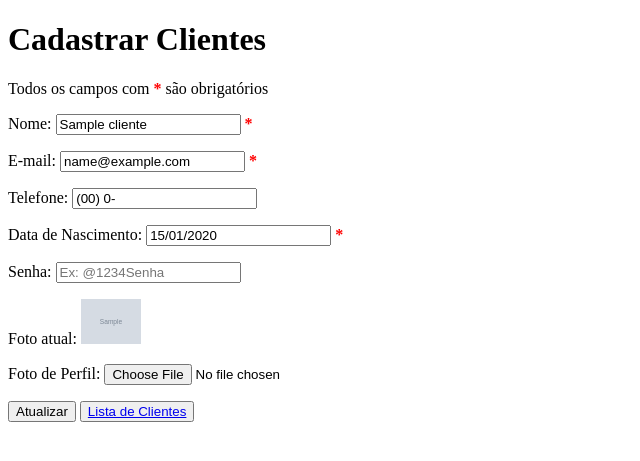
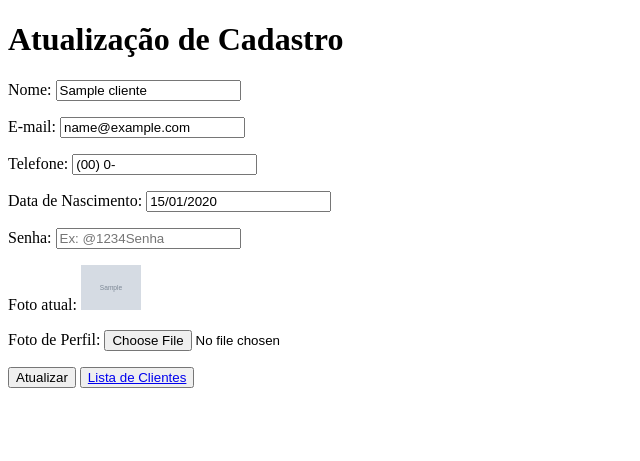
Before and after one commit to ViniciusSibin/Curso-PHP, a PHP site: page /CURSO-PHP/atualizarCadastro.php?id=1 in a window 1280 px wide. Shown: the top 461 px of the page, without its empty margins (0-640 px from the left). Run offline with PHP 8.4, Linux system fonts and the light colour scheme; tables that the repository leaves empty hold one stand-in row (values such as "Sample post"); grey boxes marked "Sample" are stand-in pictures; some libraries are stand-ins or nearby versions.

Commit message:
finalizado a atualização de cadastro com senha e foto de pergil

```diff
--- a/atualizarCadastro.php
+++ b/atualizarCadastro.php
@@ -20,15 +20,14 @@
 </head>
 <body>
     <form enctype="multipart/form-data" method="POST" action="">
-        <h1>Cadastrar Clientes</h1>
-        <p>Todos os campos com <b style='color: red;'>*</b> são obrigatórios</p>
+        <h1>Atualização de Cadastro</h1>
         <p>
             <label>Nome: </label>
-            <input value="<?php if(isset($dadosUsuario['nome'])) echo $dadosUsuario['nome'] ?>" type="text" name="nome" placeholder="Ex: Vinicius Luiz Silva Sibin"> <b style='color: red;'>*</b>
+            <input value="<?php if(isset($dadosUsuario['nome'])) echo $dadosUsuario['nome'] ?>" type="text" name="nome" placeholder="Ex: Vinicius Luiz Silva Sibin">
         </p>
         <p>
             <label>E-mail: </label>
-            <input value="<?php if(isset($dadosUsuario['email'])) echo $dadosUsuario['email'] ?>" type="text" name="email" placeholder="Ex: exemplo@gmail.com"> <b style='color: red;'>*</b>
+            <input value="<?php if(isset($dadosUsuario['email'])) echo $dadosUsuario['email'] ?>" type="text" name="email" placeholder="Ex: exemplo@gmail.com">
         </p>
         <p>
             <label>Telefone: </label>
@@ -36,7 +35,7 @@
         </p>
         <p>
             <label>Data de Nascimento: </label>
-            <input value="<?php if(isset($dadosUsuario['nascimento'])) echo visualizaNascimento($dadosUsuario['nascimento']); ?>" type="text" name="nascimento" placeholder="Ex: 21/08/1998"> <b style='color: red;'>*</b>
+            <input value="<?php if(isset($dadosUsuario['nascimento'])) echo visualizaNascimento($dadosUsuario['nascimento']); ?>" type="text" name="nascimento" placeholder="Ex: 21/08/1998">
         </p>
         <p>
             <label>Senha:</label>
@@ -47,6 +46,7 @@
             <label>Foto atual:</label>
             <img height="45" src="<?php echo $dadosUsuario['fotoPerfil'];?>" alt="">
         </p>
+        <input name="fotoAntiga" value="<?php echo $dadosUsuario['fotoPerfil'];?>" type="hidden">
         <?php }?>
         <p>
             <label>Foto de Perfil:</label>
@@ -102,12 +102,21 @@
                 }
             }
 
-            $path = "";
-            if(isset($_FILES['fotoPerfil'])){
-                $arq = $_FILES['fotoPerfil'];
-                $path = uploadArquivo ($arq['error'], $arq['size'], $arq['name'], $arq['tmp_name'], "arquivos/fotoPerfil/");
-                if($path == false){
-                    $erro = "Falha ao enviar arquivo. Tente novamente";
+            $arq = $_FILES['fotoPerfil'];
+            if(!empty($arq['name']) && !empty($arq['size'])){
+                $path = uploadArquivo($arq['error'], $arq['size'], $arq['name'], $arq['tmp_name'], "arquivos/fotoPerfil/");
+                if($path == 1){
+                    $erro = "Imagem com erro!";
+                } else if($path == 2) {
+                    $erro = "Arquivo muito grande!! Max: 2MB";
+                } else if($path == 3) {
+                    $erro = "Tipo de arquivo não aceito, tipos aceitos:<br> <b>jpg</b>, <b>png</b>, <b>jpeg</b>";
+                } else {
+                    $sql_code_extra .= " fotoPerfil = '$path', ";
+
+                    if(!empty($_POST['fotoAntiga'])){
+                        unlink($_POST['fotoAntiga']);
+                    }
                 }
             }
 
@@ -116,15 +125,13 @@
             } else {
                 $senha = password_hash($senha, PASSWORD_DEFAULT);
 
-                $sql = "UPDATE cursophp.clientes SET nome='$nome', email='$email', $sql_code_extra telefone='$telefone', nascimento='$nascimento', fotoPerfil='$path' WHERE id='$idUsuario';";
+                $sql = "UPDATE cursophp.clientes SET nome='$nome', email='$email', $sql_code_extra telefone='$telefone', nascimento='$nascimento' WHERE id='$idUsuario';";
                 $sqlQuery = $mysqli->query($sql) or die($mysqli->error);
 
-                echo "<p style='color: green;'><b>Usuário atualizado com sucesso!!</b></p>";
-                header('Refresh:0');
+                header("Refresh:0");
             }
         }
         ?>
-
         <p>
             <button type="submit">Atualizar</button>
             <button><a href="listaDeClientes.php">Lista de Clientes</a></button>
--- a/funcoes.php
+++ b/funcoes.php
@@ -63,7 +63,7 @@
         $novoNomeDoArquivo = uniqid();
         $extensao = strtolower(pathinfo($name, PATHINFO_EXTENSION));
 
-        if($extensao != "jpg" && $extensao != "png"){
+        if($extensao != "jpg" && $extensao != "png" && $extensao != "jpeg"){
             return 3;
         }
 
```
Also changed, not shown: arquivos/fotoPerfil/63aa04db437cf.png (deleted), arquivos/fotoPerfil/63aa0817bfbcc.png (deleted), arquivos/fotoPerfil/63aaeb4942c04.png (added), arquivos/fotoPerfil/63aaf5179d5e9.png (renamed from arquivos/fotoPerfil/63a9fd1e88a25.png), arquivos/fotoPerfil/63aaf52a7be57.png (added), arquivos/fotoPerfil/63aaf53800803.jpg (added), arquivos/fotoPerfil/63aaf544af389.png (added), arquivos/fotoPerfil/63aaf55236c75.jpg (added), arquivos/fotoPerfil/63aaf6074a115.png (renamed from arquivos/fotoPerfil/63aa079a0aa36.png).
